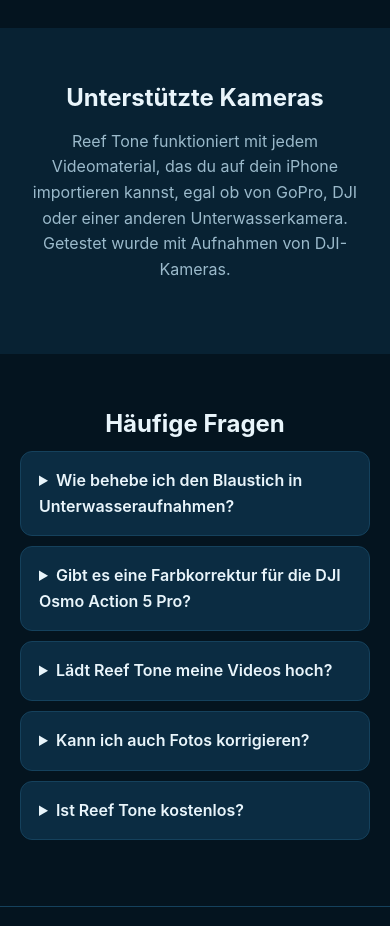
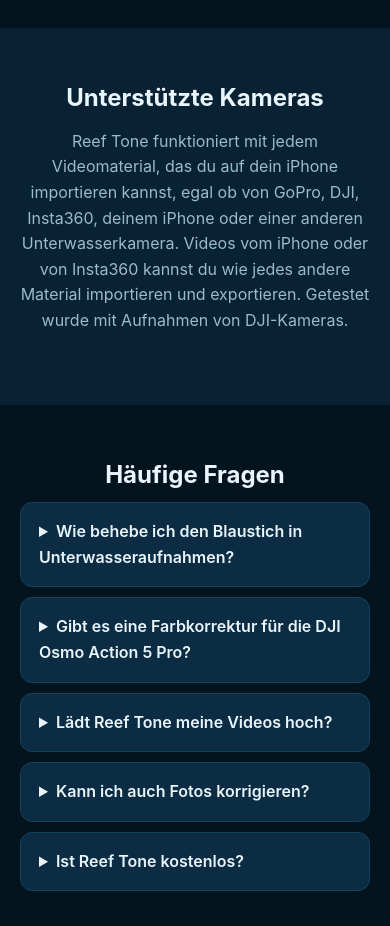
Before and after one commit to HorizonLabsDev/reeftone-site, a plain HTML site: page de/index.html in a window 390 px wide. Shown: the part 4600-5526 px from the top of the page. Drawn offline with Linux system fonts and the light colour scheme.

Commit message:
Mention iPhone and Insta360 in supported cameras

```diff
--- a/de/index.html
+++ b/de/index.html
@@ -202,7 +202,7 @@
     <div class="wrap">
       <h2 id="cameras-title">Unterstützte Kameras</h2>
       <div class="cameras">
-        <p>Reef Tone funktioniert mit jedem Videomaterial, das du auf dein iPhone importieren kannst, egal ob von GoPro, DJI oder einer anderen Unterwasserkamera. Getestet wurde mit Aufnahmen von DJI-Kameras.</p>
+        <p>Reef Tone funktioniert mit jedem Videomaterial, das du auf dein iPhone importieren kannst, egal ob von GoPro, DJI, Insta360, deinem iPhone oder einer anderen Unterwasserkamera. Videos vom iPhone oder von Insta360 kannst du wie jedes andere Material importieren und exportieren. Getestet wurde mit Aufnahmen von DJI-Kameras.</p>
       </div>
     </div>
   </section>
```
Also changed, not shown: index.html (+1 -1 lines).
